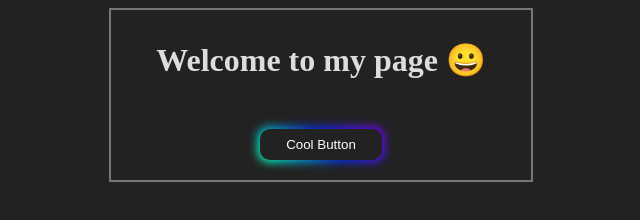
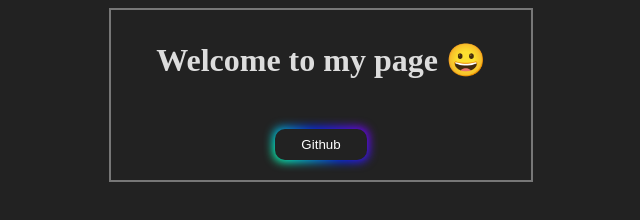
Before and after one commit to FullstackNiklas/FullstackNiklas.github.io, a plain HTML site: page index.html in a window 1280 px wide. Shown: the whole page, without its empty margins (319-959 px from the left). Drawn offline with Linux system fonts and the light colour scheme.

Commit message:
Update index.html

```diff
--- a/index.html
+++ b/index.html
@@ -114,7 +114,7 @@
         </br>
 
         <div class = "center">
-            <button class="button-85" role="button">Cool Button</button>
+            <button class="button-85" role="button" href="github.com/fullstackniklas">Github</button>
         </div>
     </div>
 
```
